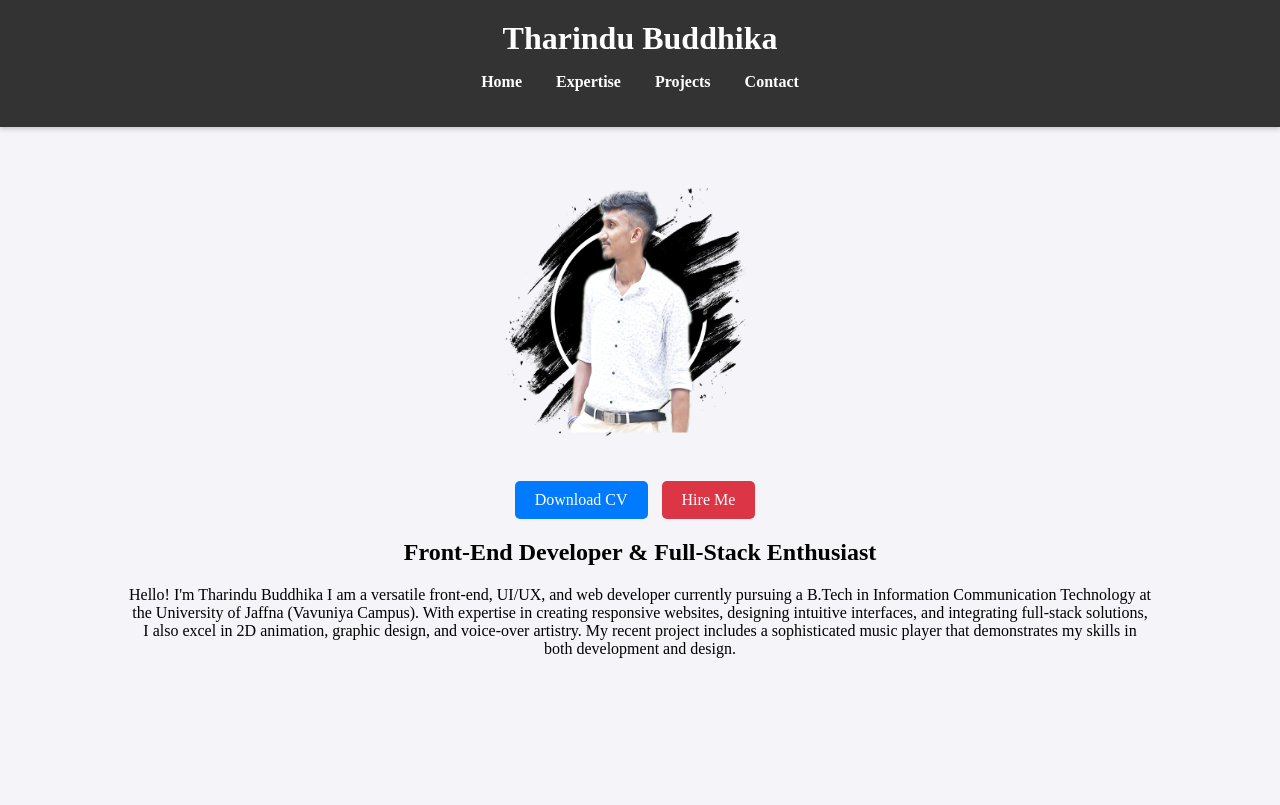
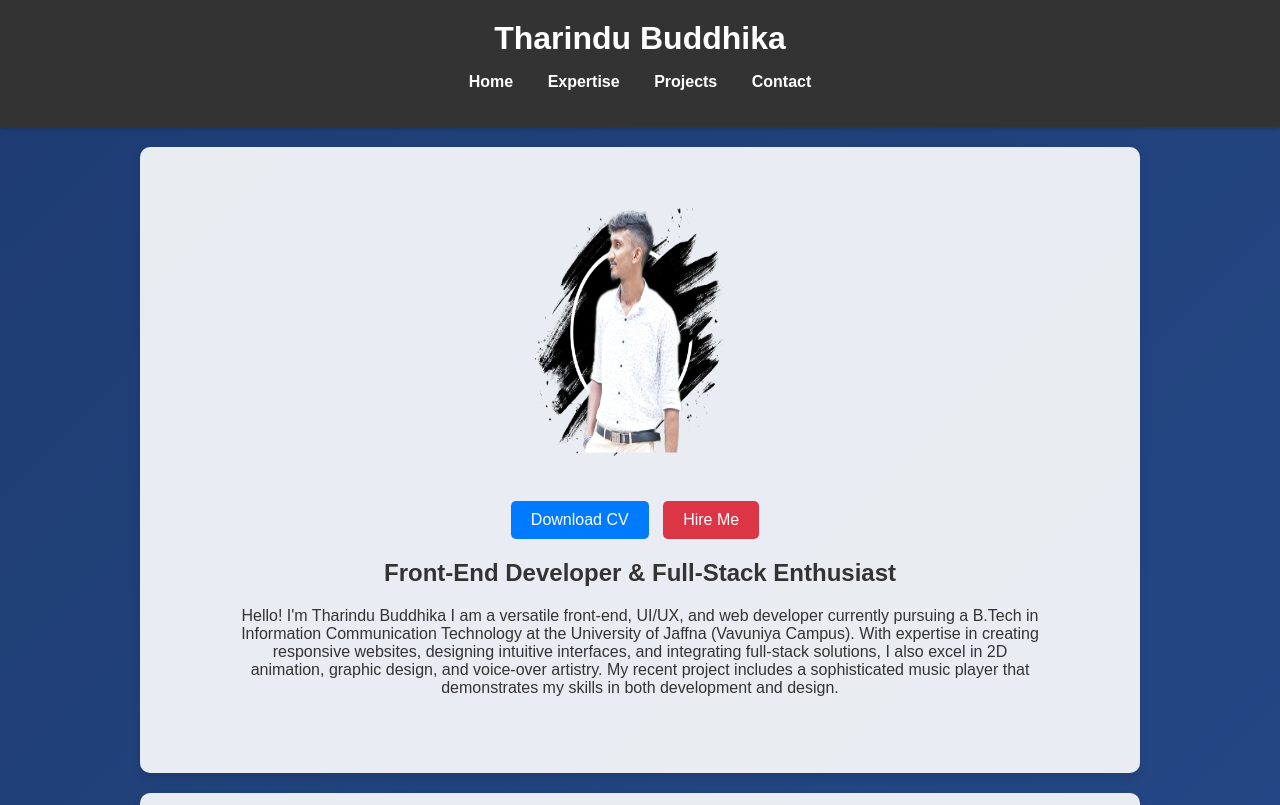
Before and after one commit to TMBuddhika/Portfolio_TMB, a plain HTML site: page index.html in a window 1280 px wide. Shown: the top 805 px of the page. Drawn offline with nearby package versions, Linux system fonts and the light colour scheme.

Commit message:
bg change in css

```diff
--- a/styles.css
+++ b/styles.css
@@ -1,9 +1,23 @@
+/* General styles */
 body {
-    font-family: 'Montserrat';
+    font-family: Arial, sans-serif;
     margin: 0;
     padding: 0;
-    background-color: #f4f4f9;
+    background: linear-gradient(135deg, #1e3c72, #2a5298);
+    color: #fff; /* Adjust text color for better readability */
 }
+
+/* Ensure other sections with white background are updated for readability */
+.section {
+    padding: 50px;
+    background: rgba(255, 255, 255, 0.9); /* Slightly transparent white background for readability */
+    color: #333; /* Adjust text color for readability */
+    border-radius: 10px;
+    margin: 20px auto;
+    max-width: 1000px;
+    box-shadow: 0 4px 8px rgba(0, 0, 0, 0.1);
+}
+
 
 header {
     background-color: #333;
```
